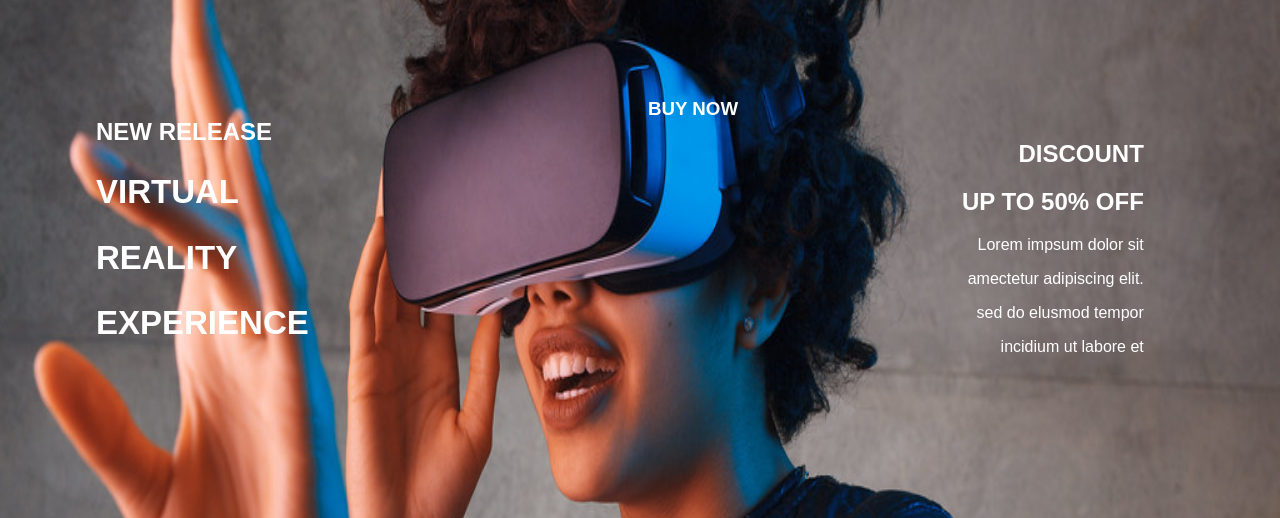
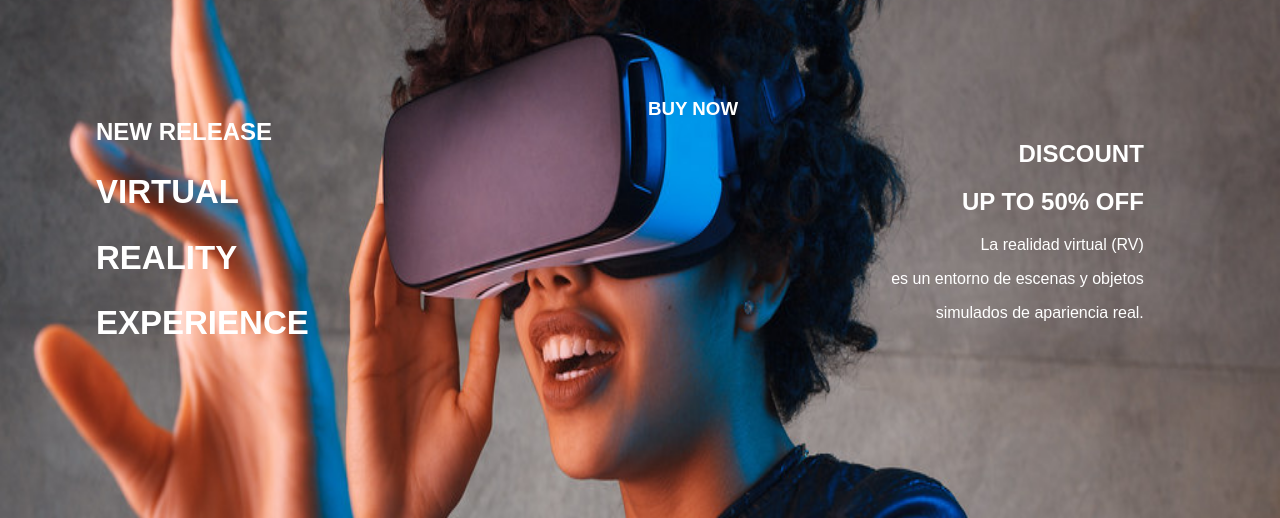
Before and after one commit to Alain5595/Mayo, a plain HTML site: page index.html in a window 1280 px wide. Shown: the part 162-680 px from the top of the page. Drawn offline with nearby package versions, Linux system fonts and the light colour scheme.

Commit message:
Update index.html

```diff
--- a/index.html
+++ b/index.html
@@ -37,22 +37,18 @@
 					</p>
 					</div>
 					<div class="container" style="text-align: right;">
-						<p>
+
 						<h2>DISCOUNT</h2>
 						<h2>UP TO 50% OFF</h2>
 						<p>
-							Lorem impsum dolor sit
+							La realidad virtual (RV)
 						</p>
 						<p>
-							amectetur adipiscing elit.
+							es un entorno de escenas y objetos
 						</p>
 						<p>
-							sed do elusmod tempor
+							simulados de apariencia real.
 						</p>
-						<p>
-							incidium ut labore et
-						</p>
-					</p>
 				</article>
 			</div>
 
```
